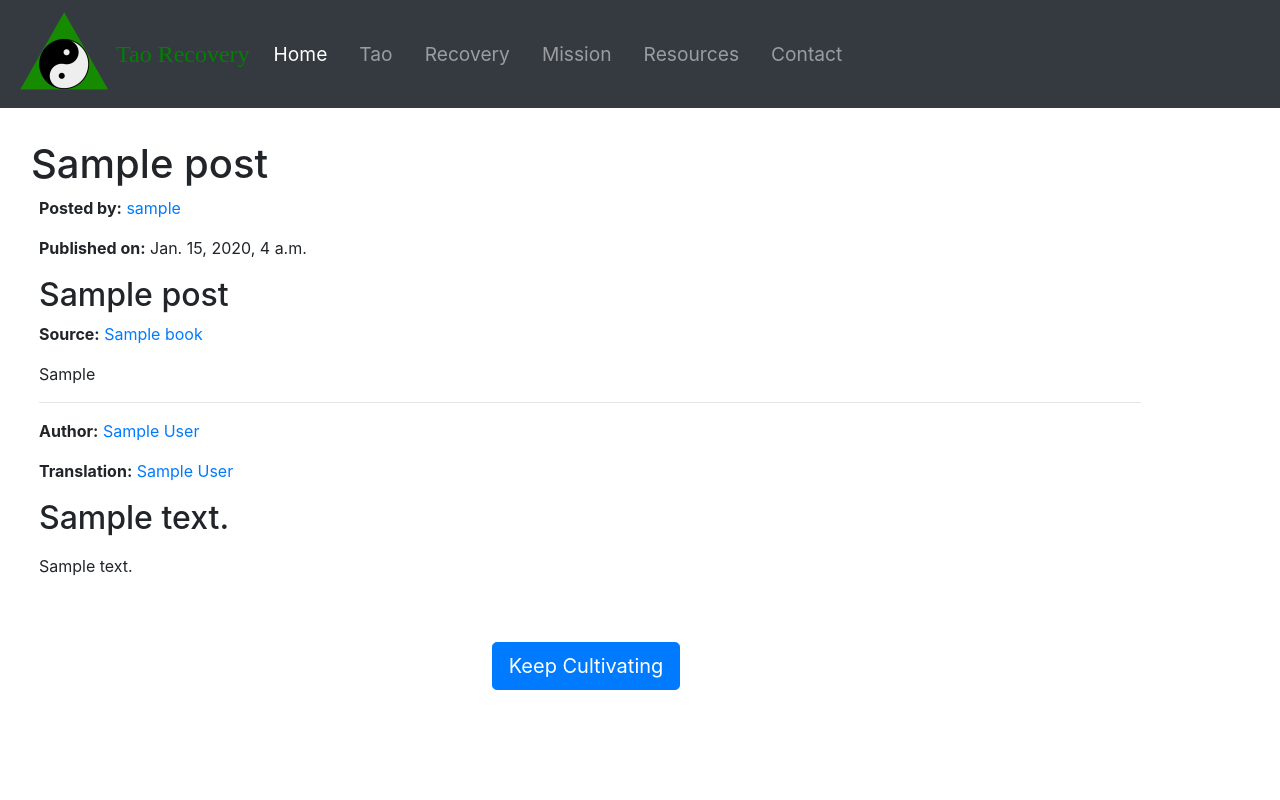
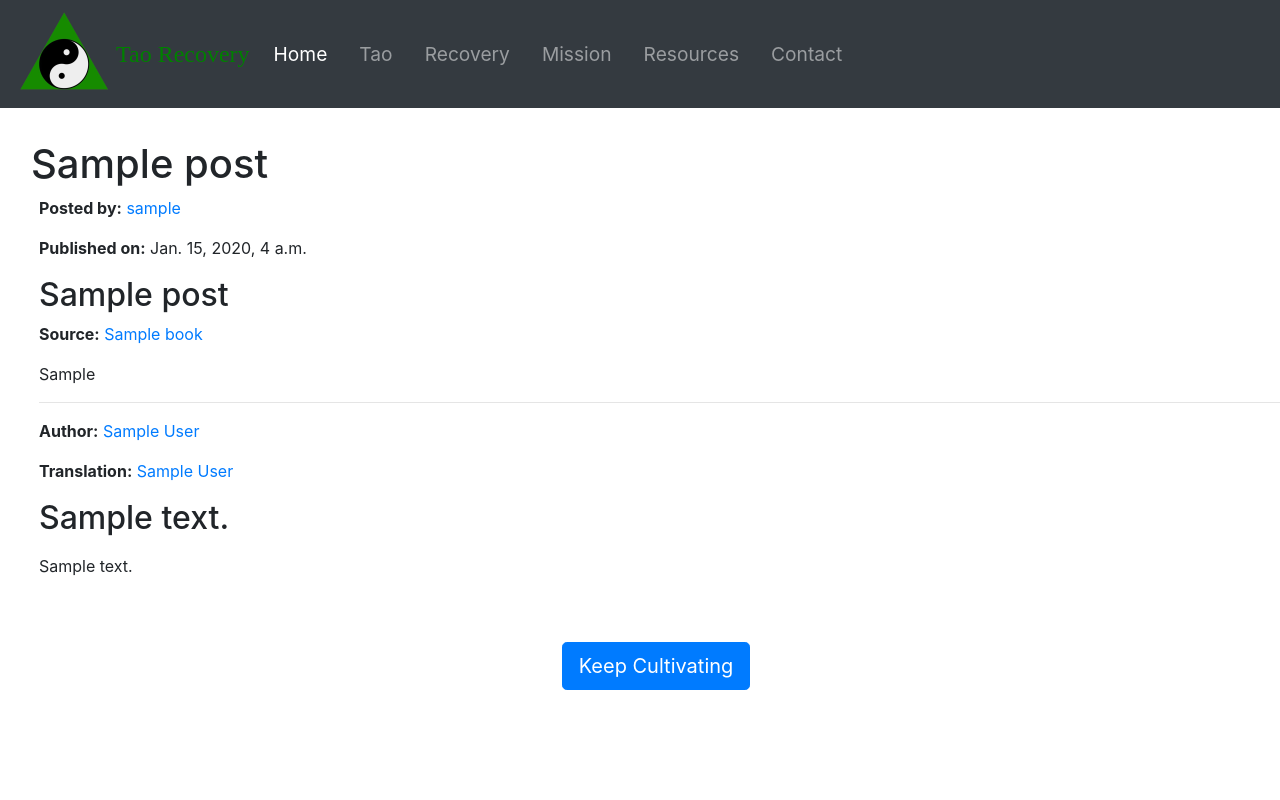
Before and after one commit to ronraney/tao-django, a Django app: page /post/1/ in a window 1280 px wide. Run offline with Django 3.2, Linux system fonts and the light colour scheme; tables that the repository leaves empty hold one stand-in row (values such as "Sample post"); some libraries are stand-ins or nearby versions; some web fonts are replaced.

Commit message:
Fix a URL typo, add viewport meta to HTML

```diff
--- a/blog/static/css/styles.css
+++ b/blog/static/css/styles.css
@@ -1,3 +1,9 @@
+/*Page*/
+
+html {
+    min-width: 395px;
+
+}
 /***Tags***/
 
 a:link, a:hover, a:visited, a:active {
--- a/blog/templates/blog/base.html
+++ b/blog/templates/blog/base.html
@@ -5,12 +5,11 @@
         <title>
             {% block title %}{% endblock %}
         </title>
+        <!-- Required meta tags -->
+        <meta charset="utf-8">
+        <meta name="viewport" content="width=device-width, initial-scale=1, shrink-to-fit=no">
+        <!--External CSS-->
         <link rel="stylesheet" href="https://maxcdn.bootstrapcdn.com/bootstrap/4.0.0-beta.2/css/bootstrap.min.css">
-        <!-- jQuery library -->
-        <script src="https://ajax.googleapis.com/ajax/libs/jquery/3.2.1/jquery.min.js"></script>
-        <script src="https://cdnjs.cloudflare.com/ajax/libs/popper.js/1.12.3/umd/popper.min.js" integrity="sha384-vFJXuSJphROIrBnz7yo7oB41mKfc8JzQZiCq4NCceLEaO4IHwicKwpJf9c9IpFgh" crossorigin="anonymous"></script>
-        <script src="https://maxcdn.bootstrapcdn.com/bootstrap/4.0.0-beta.3/js/bootstrap.min.js" type="text/javascript"></script>
-
         <link href="https://fonts.googleapis.com/css?family=Spectral+SC" rel="stylesheet">
         <link rel="stylesheet" href="{% static 'css/styles.css' %}">
     </head>
@@ -51,11 +50,15 @@
             </nav>
         </div>
 
-        <div class="content container">
+        <div class="content container-fluid">
             <div class="row">
                 {% block content %}
                 {% endblock %}
             </div>
         </div>
+        <!--External JavaScript-->
+        <script src="https://ajax.googleapis.com/ajax/libs/jquery/3.2.1/jquery.min.js"></script>
+        <script src="https://cdnjs.cloudflare.com/ajax/libs/popper.js/1.12.3/umd/popper.min.js" integrity="sha384-vFJXuSJphROIrBnz7yo7oB41mKfc8JzQZiCq4NCceLEaO4IHwicKwpJf9c9IpFgh" crossorigin="anonymous"></script>
+        <script src="https://maxcdn.bootstrapcdn.com/bootstrap/4.0.0-beta.3/js/bootstrap.min.js" type="text/javascript"></script>
     </body>
 </html>
--- a/blog/urls.py
+++ b/blog/urls.py
@@ -5,7 +5,7 @@ from . import views
 
 urlpatterns = [
     path('', views.index, name='index'),
-    path('posts/$', views.PostListView.as_view(), name='post_list'),
+    path('posts/', views.PostListView.as_view(), name='post_list'),
     path('post/<int:pk>/', views.PostDetailView.as_view(), name='post_detail'),
     path('tao/', flat_views.flatpage, {'url': '/tao/'}, name='tao'),
     path('recovery/', flat_views.flatpage, {'url': '/recovery/'}, name='recovery'),
```
